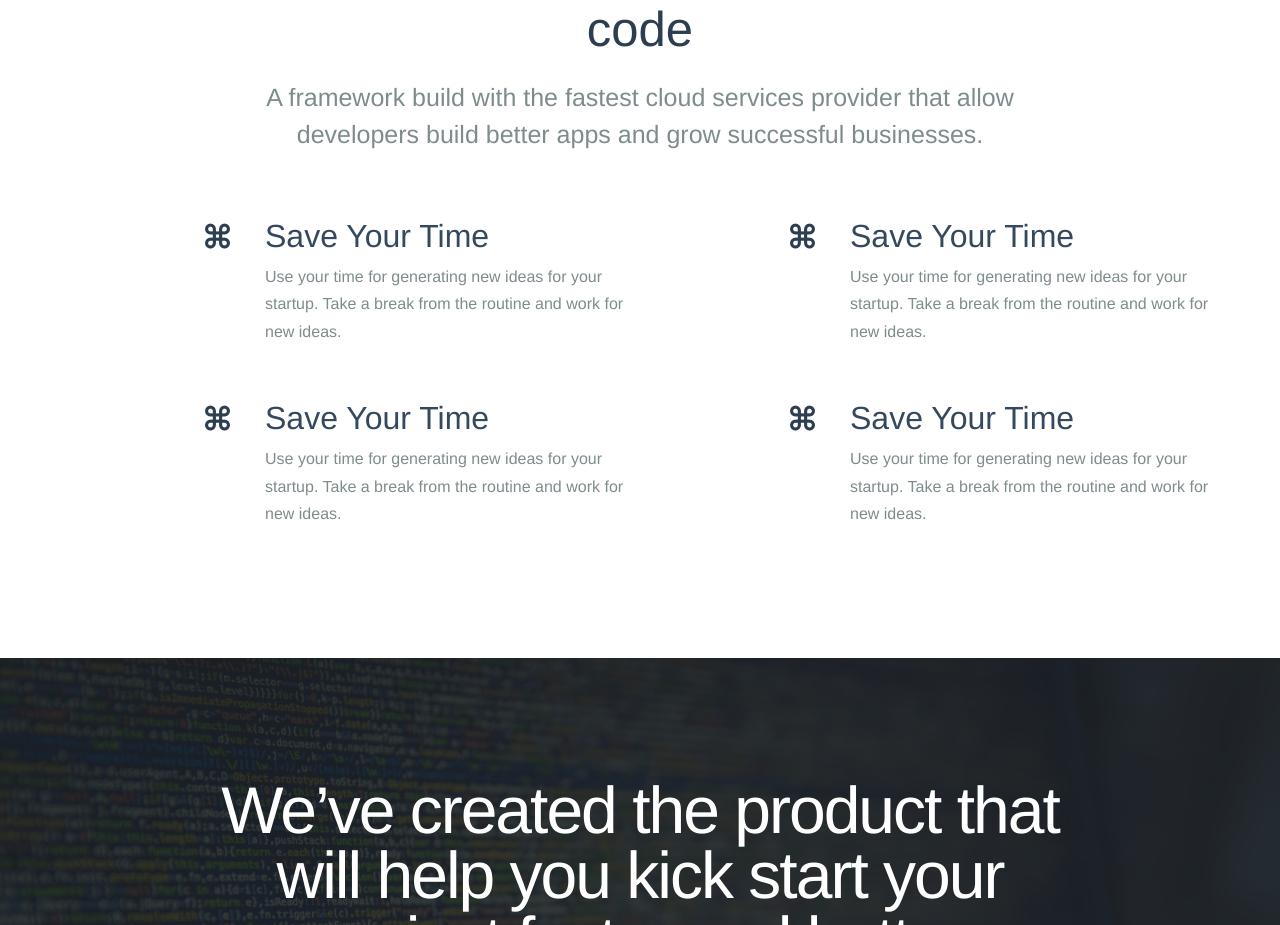
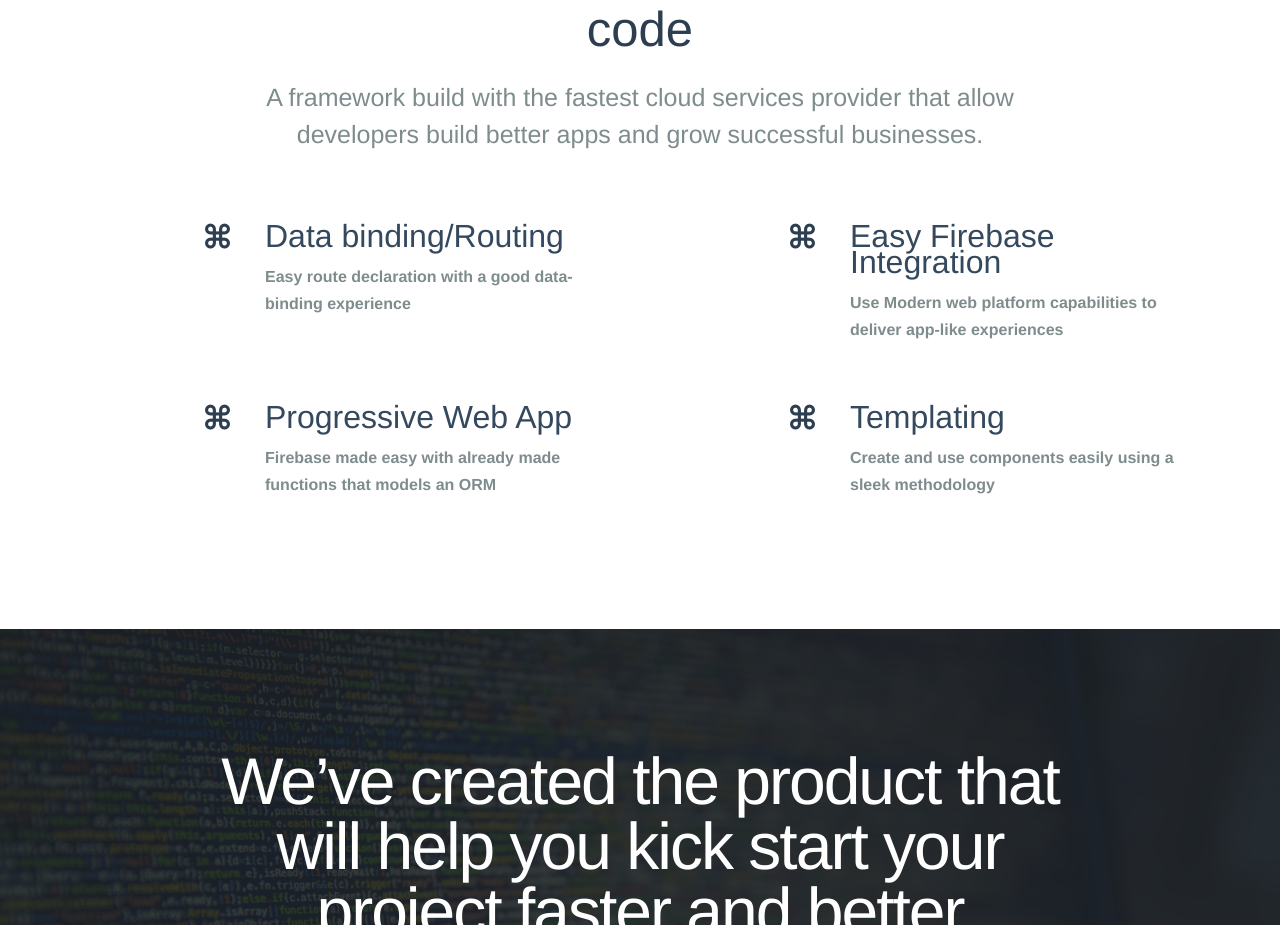
Before and after one commit to docs-swallowjs/docs-swallowjs.github.io, a Jekyll site: the page built from index.html, in a window 1280 px wide. Shown: the part 1077-2002 px from the top of the page. Built offline with Jekyll 4.4.1, drawn with Linux system fonts in a browser that asks for light colours.

Commit message:
added Swallow Js  four Taglines

```diff
--- a/assets/css/style.css
+++ b/assets/css/style.css
@@ -2401,3 +2401,11 @@ p strong {
     margin-bottom: 20px;
     font-weight: 300;
 }
+
+.content-5 .features > [class*="col-sm-"] p {
+    font-size: 16px;
+    font-weight: normal;
+    color: #7f8c8d;
+    font-size: 16px;
+    font-weight: 700;
+}
--- a/index.html
+++ b/index.html
@@ -58,30 +58,34 @@ permalink: /
         <div class="row features">
             <div class="col-sm-4 col-sm-offset-2">
                 <span class="fui-cmd"> </span>
-                <h6>Save Your Time</h6>
-                <p>Use your time for generating new ideas for your startup. Take a break from the routine and work for
-                    new ideas.</p>
+                <h6>Data binding/Routing</h6>
+                <p>Easy route declaration with a good data-binding experience</p>
             </div>
             <div class="col-sm-4 col-sm-offset-2">
                 <span class="fui-cmd"> </span>
-                <h6>Save Your Time</h6>
-                <p>Use your time for generating new ideas for your startup. Take a break from the routine and work for
-                    new ideas.</p>
+                <h6>Easy Firebase Integration</h6>
+                <p>Use Modern web platform capabilities to deliver app-like experiences</p>
             </div>
         </div>
         <div class="row features">
             <div class="col-sm-4 col-sm-offset-2">
                 <span class="fui-cmd"> </span>
-                <h6>Save Your Time</h6>
-                <p>Use your time for generating new ideas for your startup. Take a break from the routine and work for
-                    new ideas.</p>
+                <h6>Progressive Web App</h6>
+                <p>Firebase made easy with already made functions that models an ORM</p>
             </div>
             <div class="col-sm-4 col-sm-offset-2">
                 <span class="fui-cmd"> </span>
-                <h6>Save Your Time</h6>
-                <p>Use your time for generating new ideas for your startup. Take a break from the routine and work for
-                    new ideas.</p>
+                <h6>Templating</h6>
+                <p>Create and use components easily using a sleek methodology</p>
             </div>
         </div>
     </div>
 </section>
+
+<!--Save Your Time-->
+
+<!--Swallow Js  four Tagline-->
+<!--1. Data binding/Routing:  Easy route declaration with a good data-binding experience-->
+<!--2. Progressive Web App: Use Modern web platform capabilities to deliver app-like experiences.-->
+<!--3. Easy Firebase Integration: Firebase made easy with already made functions that models an ORM.-->
+<!--4. Templating: Create and use components easily using a sleek methodology.-->
```
